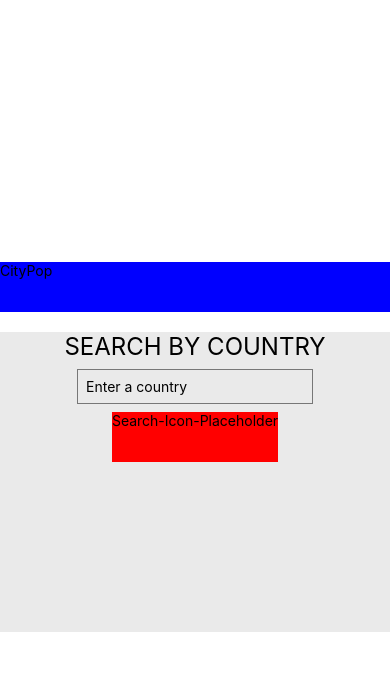
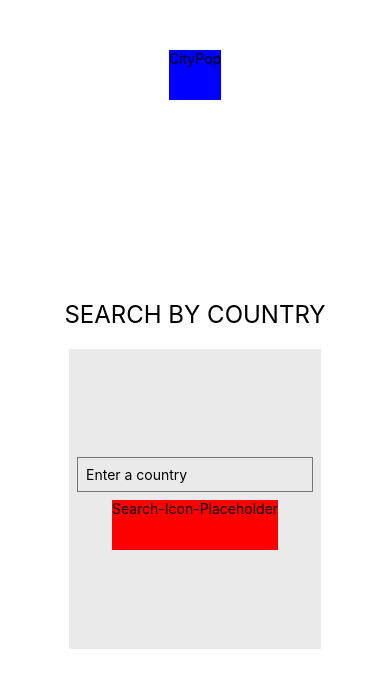
Before and after one commit to kobeisgood/arbetsprovWeKnowIT, a React Native app: screen /CountrySearch in a window 390 px wide. Shown: the top 688 px of the page. Built offline with nearby package versions, Linux system fonts and the light colour scheme.

Commit message:
Updated HTML layout on pages

```diff
--- a/components/PageText.tsx
+++ b/components/PageText.tsx
@@ -15,7 +15,7 @@ interface Props {
 export const PageText = ( props:Props ) => {
     return(
         <View>
-            <Text style={{ fontSize: 24 }}> {props.text} </Text>
+            <Text style={{ fontSize: 24, marginTop:200}}> {props.text} </Text>
         </View>
     )
 }
--- a/screens/CitySearchPage.tsx
+++ b/screens/CitySearchPage.tsx
@@ -64,15 +64,21 @@ export const CitySearchPage = ( props:Props ) => {
     return (
         <View style={styles.appContainer} >
             {isLoading ? <ActivityIndicator size='large' color='0000ff'/> :
+            <>
+                <View>
+                    <BackButton navigation={props.navigation}/>
+                </View>
+                <View>
+                    <PageText text="SEARCH BY CITY"/>
+                </View>
                 <View style={styles.contentContainer}>
-                <BackButton navigation={props.navigation}/>
-                <PageText text="SEARCH BY CITY"/>
                     {displayErrorMessage && !isLoading &&
                     <Text> The city you have searched for does not exist, try again! </Text>
                     }
                     <Input placeholder='Enter a city' onChangeText={(val:any) => setCityInput(val)}/>
                     <SearchButton onPress={() => handleSearch(cityInput)}/>
                 </View>
+            </>
             }
         </View>
     )
--- a/screens/CountrySearchPage.tsx
+++ b/screens/CountrySearchPage.tsx
@@ -70,8 +70,10 @@ export const CountrySearchPage = ( props:Props ) => {
             <View style={styles.topContainer}>
                 <BackButton navigation={props.navigation}/>
             </View>
+            <View>
+                <PageText text="SEARCH BY COUNTRY"></PageText>
+            </View>
             <View style={styles.contentContainer}>
-                <PageText text="SEARCH BY COUNTRY"></PageText>
                 {displayErrorMessage && !isLoading &&
                 <Text> The country you have searched for does not exist, try again! </Text>
                 }
--- a/screens/HomePage.tsx
+++ b/screens/HomePage.tsx
@@ -19,8 +19,9 @@ interface Props{
 export const HomePage = ( props:Props ) => {
     return (
         <View style={styles.appContainer}>
+                        <PageText text="CityPop"></PageText>
+
             <View style={styles.contentContainer}>
-                <PageText text="CityPop"></PageText>
                 <NavigationButton text="SEARCH BY CITY" onPress={() => props.navigation.navigate('CitySearch')} />
                 <NavigationButton text="SEARCH BY COUNTRY" onPress={() => props.navigation.navigate('CountrySearch')} />
             </View>
--- a/screens/ResultPage.tsx
+++ b/screens/ResultPage.tsx
@@ -59,9 +59,12 @@ export const ResultPage = (props:Props) => {
                 <BackButton navigation={props.navigation}/>
             </View>
 
+            <View>
+                <PageText text={input}/>
+            </View>
+
                 {Array.isArray(result) ?
                 <View style={styles.contentContainer}>
-                    <PageText text={input}/>
                         {result.map((city:string, index:number) => {
                             return (
                                 <NavigationButton
--- a/styles/styles.tsx
+++ b/styles/styles.tsx
@@ -8,14 +8,15 @@ export const styles = StyleSheet.create({
     appContainer: {
         flex: 1,
         backgroundColor: 'white' , // maybe change to white
-        justifyContent: 'center'
+        alignItems: 'center'
     },
     contentContainer: {
         alignItems: 'center',
         height: 300,
         marginTop: 20,
         // temporary stuff
-        backgroundColor: "#eaeaea"
+        backgroundColor: "#eaeaea",
+        justifyContent:"center"
     },
     topContainer: {
         marginTop: 50,
```
Lines whose indentation alone changed are shown as unchanged.
